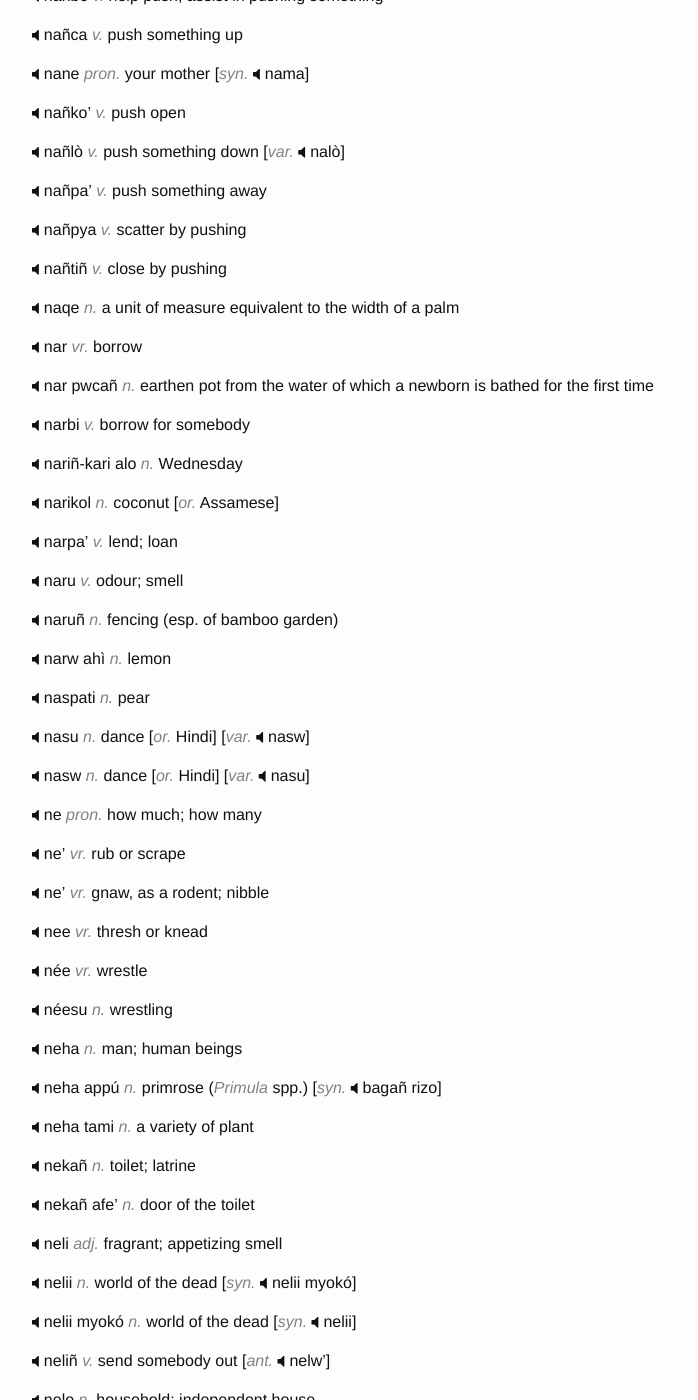
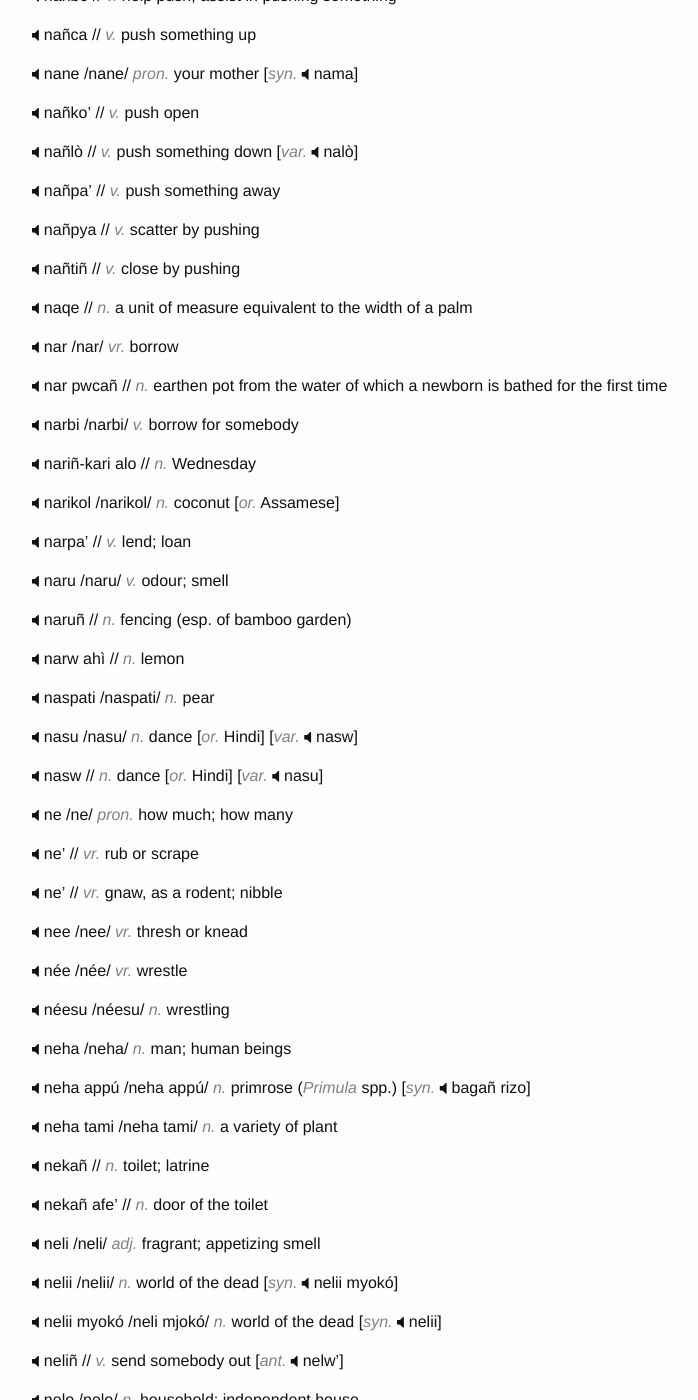
Before and after one commit to hacksparrow/language.apatani.org, a Jekyll site: the page built from dictionary/n.md, in a window 1280 px wide and 1400 px high, scrolled down 766 px. Shown: the whole window, without its empty margins (238-936 px from the left). Built offline with Jekyll 4.4.1, drawn with Linux system fonts in a browser that asks for light colours; nearby versions of some CDN libraries; comment, search, counter and statistics services are not loaded; some of the changed text lies outside the part shown.

Commit message:
Update n.md

```diff
--- a/dictionary/n.md
+++ b/dictionary/n.md
@@ -6,362 +6,362 @@ devanagari: न
 ipa: n
 ---
 
-__na'bu-goñbu__	_adj._	pouting; swollen (esp. around the mouth)
+__na'bu-goñbu__	// _adj._	pouting; swollen (esp. around the mouth)
 
 
-__naa__	_vr._	collect; gather; muster
+__naa__	/naa/ _vr._	collect; gather; muster
 
 
-__nago__ _n._	ritual hut in the middle of a village
+__nago__ /nago/ _n._	ritual hut in the middle of a village
 
 
-__nakó__	_n._	portion of village (esp. the lower one)	[_ant._	nami]
+__nakó__	/nakó/ _n._	portion of village (esp. the lower one)	[_ant._	nami]
 
 
-__nakú__	_n._	uncle, esp. maternal (term of address)	[_syn._	aku]
+__nakú__	/nakú/ _n._	uncle, esp. maternal (term of address)	[_syn._	aku]
 
 
-__nala__	_n._	drain	[_or._	Assamese]	[_syn._	nala paka']
+__nala__	/nala/ _n._	drain	[_or._	Assamese]	[_syn._	nala paka']
 
 
-__nala paka'__	_n._	drain	[_syn._	nala]
+__nala paka'__	// _n._	drain	[_syn._	nala]
 
 
-__nalò__	_v._	push down	[_var._	nañlò]
+__nalò__	/nalo/ _v._	push down	[_var._	nañlò]
 
 
-__nama__	_pron._	your mother	[_syn._	nane]
+__nama__	/nama/ _pron._	your mother	[_syn._	nane]
 
 
-__nami__	_n._	portion of village, esp. the upper one	[_ant._	nako]
+__nami__	/nami/ _n._	portion of village, esp. the upper one	[_ant._	nako]
 
 
-__nañ__	_vr._	push; press
+__nañ__	// _vr._	push; press
 
 
-__nañbo__	_v._	push something across
+__nañbo__	// _v._	push something across
 
 
-__nañbò__	_v._	help push; assist in pushing something
+__nañbò__	// _v._	help push; assist in pushing something
 
 
-__nañca__	_v._	push something up
+__nañca__	// _v._	push something up
 
 
-__nane__	_pron._	your mother	[_syn._	nama]
+__nane__	/nane/ _pron._	your mother	[_syn._	nama]
 
 
-__nañko'__	_v._	push open
+__nañko'__	// _v._	push open
 
 
-__nañlò__	_v._	push something down	[_var._	nalò]
+__nañlò__	// _v._	push something down	[_var._	nalò]
 
 
-__nañpa'__	_v._	push something away
+__nañpa'__	// _v._	push something away
 
 
-__nañpya__	_v._	scatter by pushing
+__nañpya__	// _v._	scatter by pushing
 
 
-__nañtiñ__	_v._	close by pushing
+__nañtiñ__	// _v._	close by pushing
 
 
-__naqe__	_n._	a unit of measure equivalent to the width of a palm
+__naqe__	// _n._	a unit of measure equivalent to the width of a palm
 
 
-__nar__	_vr._	borrow
+__nar__	/nar/ _vr._	borrow
 
 
-__nar pwcañ__	_n._	earthen pot from the water of which a newborn is bathed for the first time
+__nar pwcañ__	// _n._	earthen pot from the water of which a newborn is bathed for the first time
 
 
-__narbi__	_v._	borrow for somebody
+__narbi__	/narbi/ _v._	borrow for somebody
 
 
-__nariñ-kari alo__	_n._	Wednesday
+__nariñ-kari alo__	// _n._	Wednesday
 
 
-__narikol__	_n._	coconut	[_or._	Assamese]
+__narikol__	/narikol/ _n._	coconut	[_or._	Assamese]
 
 
-__narpa'__	_v._	lend; loan
+__narpa'__	// _v._	lend; loan
 
 
-__naru__	_v._	odour; smell
+__naru__	/naru/ _v._	odour; smell
 
 
-__naruñ__	_n._	fencing (esp. of bamboo garden)
+__naruñ__	// _n._	fencing (esp. of bamboo garden)
 
 
-__narw ahì__	_n._	lemon
+__narw ahì__	// _n._	lemon
 
 
-__naspati__	_n._	pear
+__naspati__	/naspati/ _n._	pear
 
 
-__nasu__	_n._	dance	[_or._	Hindi]	[_var._	nasw]
+__nasu__	/nasu/ _n._	dance	[_or._	Hindi]	[_var._	nasw]
 
 
-__nasw__	_n._	dance	[_or._	Hindi]	[_var._	nasu]
+__nasw__	// _n._	dance	[_or._	Hindi]	[_var._	nasu]
 
 
-__ne__	_pron._	how much; how many
+__ne__	/ne/ _pron._	how much; how many
 
 
-__ne'__	_vr._	rub or scrape
+__ne'__	// _vr._	rub or scrape
 
 
-__ne'__	_vr._	gnaw, as a rodent; nibble
+__ne'__	// _vr._	gnaw, as a rodent; nibble
 
 
-__nee__	_vr._	thresh or knead
+__nee__	/nee/ _vr._	thresh or knead
 
 
-__née__	_vr._	wrestle
+__née__	/née/ _vr._	wrestle
 
 
-__néesu__	_n._	wrestling
+__néesu__	/néesu/ _n._	wrestling
 
 
-__neha__	_n._	man; human beings
+__neha__	/neha/ _n._	man; human beings
 
 
-__neha appú__	_n._	primrose (_Primula_ spp.)	[_syn._	bagañ rizo]
+__neha appú__	/neha appú/ _n._	primrose (_Primula_ spp.)	[_syn._	bagañ rizo]
 
 
-__neha tami__	_n._	a variety of plant
+__neha tami__	/neha tami/ _n._	a variety of plant
 
 
-__nekañ__	_n._	toilet; latrine
+__nekañ__	// _n._	toilet; latrine
 
 
-__nekañ afe'__	_n._	door of the toilet
+__nekañ afe'__	// _n._	door of the toilet
 
 
-__neli__	_adj._	fragrant; appetizing smell
+__neli__	/neli/ _adj._	fragrant; appetizing smell
 
 
-__nelii__	_n._	world of the dead	[_syn._	nelii myokó]
+__nelii__	/nelii/ _n._	world of the dead	[_syn._	nelii myokó]
 
 
-__nelii myokó__	_n._	world of the dead	[_syn._	nelii]
+__nelii myokó__	/neli mjokó/ _n._	world of the dead	[_syn._	nelii]
 
 
-__neliñ__	_v._	send somebody out	[_ant._	nelw']
+__neliñ__	// _v._	send somebody out	[_ant._	nelw']
 
 
-__nelo__	_n._	household; independent house
+__nelo__	/nelo/ _n._	household; independent house
 
 
-__nelw'__	_v._	send somebody in	[_ant._	neliñ]
+__nelw'__	// _v._	send somebody in	[_ant._	neliñ]
 
 
-__neñ__	_vr._	send someone somewhere
+__neñ__	// _vr._	send someone somewhere
 
 
-__neñ__	_vr._	sniff; smell
+__neñ__	// _vr._	sniff; smell
 
 
-__neñ__	_vr._	push, using the body; nudge
+__neñ__	// _vr._	push, using the body; nudge
 
 
-__neñbu__	_n._	home
+__neñbu__	// _n._	home
 
 
-__neñbu__	_n._	a house away from the main street	[_var._	niñbu]	[_ant._	neñto]
+__neñbu__	// _n._	a house away from the main street	[_var._	niñbu]	[_ant._	neñto]
 
 
-__neñcañ__	_n._	plot of land for home
+__neñcañ__	// _n._	plot of land for home
 
 
-__neñdiñ__	_n._	upper section of the village	[_ant._	neñkó]
+__neñdiñ__	// _n._	upper section of the village	[_ant._	neñkó]
 
 
-__neñdú__	_n._	sesame (_Sesamum indicum_)	[_var._ 	niñdú]
+__neñdú__	// _n._	sesame (_Sesamum indicum_)	[_var._ 	niñdú]
 
 
-__nene__	_n._	bruise; contusion; black and blue mark
+__nene__	/nene/ _n._	bruise; contusion; black and blue mark
 
 
-__neñke'__	_n._	thirteenth lunar month of the year; December-January
+__neñke'__	// _n._	thirteenth lunar month of the year; December-January
 
 
-__neñko__	_n._	lower section of the village	[_ant._	neñdiñ]
+__neñko__	// _n._	lower section of the village	[_ant._	neñdiñ]
 
 
-__neñpa'__	_v._	send somebody away
+__neñpa'__	// _v._	send somebody away
 
 
-__neñpuñ__	_n._	space outside the house on the left side
+__neñpuñ__	// _n._	space outside the house on the left side
 
 
-__neñpyo__	_adj._	good smell	[_ant._	neñru]
+__neñpyo__	// _adj._	good smell	[_ant._	neñru]
 
 
-__neñru__	_adj._	foul smelling	[_ant._	neñpyo]
+__neñru__	// _adj._	foul smelling	[_ant._	neñpyo]
 
 
 
-__neñsu__	_v._	jostle; scramble
+__neñsu__	// _v._	jostle; scramble
 
 
-__neñtó__	_n._	a house on the main street	[_var._	niñtó]	[_ant._	neñbu, niñbu]
+__neñtó__	// _n._	a house on the main street	[_var._	niñtó]	[_ant._	neñbu, niñbu]
 
 
-__neñxa__	_adj._	stale
+__neñxa__	// _adj._	stale
 
 
-__nesú__	_n._	granary
+__nesú__	/nesú/ _n._	granary
 
 
-__ni'__	_vr._	prune
+__ni'__	// _vr._	prune
 
 
-__ni__	_vr._	trap (esp. birds with glue)
+__ni__	/ni/ _vr._	trap (esp. birds with glue)
 
 
-__nikuñ dapo__	_n._	customary law
+__nikuñ dapo__	// _n._	customary law
 
 
-__niti__	_adj._	new
+__niti__	/niti/ _adj._	new
 
 
-__nitiñ__	_n._	proverb	[_syn._	nitiñ-hormiñ]
+__nitiñ__	// _n._	proverb	[_syn._	nitiñ-hormiñ]
 
 
-__nitiñ-hormiñ__	_n._	proverb	[_syn._	nitiñ]
+__nitiñ-hormiñ__	// _n._	proverb	[_syn._	nitiñ]
 
 
-__no__	_pron._	you; second person singular pronoun
+__no__	/no/ _pron._	you; second person singular pronoun
 
 
-__no ho__	_pron._	where
+__no ho__	/no ho/ _pron._	where
 
 
-__no hokw__	_pron._	from where
+__no hokw__	// _pron._	from where
 
 
-__no hopa__	_pron._	for where
+__no hopa__	/no hopa/ _pron._	for where
 
 
-__noñ__	_vr._	call (esp. an animal)
+__noñ__	// _vr._	call (esp. an animal)
 
 
-__nu__	_adj._	dark red colour
+__nu__	/nu/ _adj._	dark red colour
 
 
-__nu__	_vr._	collect; accumulate; assemble; stockpile
+__nu__	/nu/ _vr._	collect; accumulate; assemble; stockpile
 
 
-__nufañ__	_n._	plain area; level ground
+__nufañ__	// _n._	plain area; level ground
 
 
-__nunu__	_pron._	second person plural pronoun
+__nunu__	/nunu/ _pron._	second person plural pronoun
 
 
-__nunuka__	_pron._	your (plural)
+__nunuka__	/nunuka/ _pron._	your (plural)
 
 
-__nunuko__	_pron._	at your (place); second person plural pronoun, possessive case
+__nunuko__	/nunuko/ _pron._	at your (place); second person plural pronoun, possessive case
 
 
-__nunukw'__	_pron._	yours; second person plural pronoun, genitive case
+__nunukw'__	// _pron._	yours; second person plural pronoun, genitive case
 
 
-__nunumi__	_pron._	you (plural); second person plural pronoun, accusative case
+__nunumi__	/nunumi/ _pron._	you (plural); second person plural pronoun, accusative case
 
 
-__nunupa__	_pron._	for you (plural); second person plural pronoun, purpostive case
+__nunupa__	/nunupa/ _pron._	for you (plural); second person plural pronoun, purpostive case
 
 
-__nuu__	_vr._	knead something (as dough) or as in washing cloth
+__nuu__	/nuu/ _vr._	knead something (as dough) or as in washing cloth
 
 
-__nw__	_pron._	what
+__nw__	// _pron._	what
 
 
-__nw da__	_pron._	when (future tense)
+__nw da__	// _pron._	when (future tense)
 
 
-__nw do__	_pron._ 	when (past tense)
+__nw do__	// _pron._ 	when (past tense)
 
 
-__nw'__	_vr._	prick; stab
+__nw'__	// _vr._	prick; stab
 
 
-__nw'pu__	_v._	swallow without chewing; gozzle down; gobble down
+__nw'pu__	// _v._	swallow without chewing; gozzle down; gobble down
 
 
-__nw'rw'__	_v._	run into somebody
+__nw'rw'__	// _v._	run into somebody
 
 
-__nw'te'__	_v._	doze; nap; catnap
+__nw'te'__	// _v._	doze; nap; catnap
 
 
-__nw'yu'__	_v._	prick; pierce
+__nw'yu'__	// _v._	prick; pierce
 
 
-__nwbyu__	_n._	textile
+__nwbyu__	// _n._	textile
 
 
-__nwji__	_n._	a variety of tree; ghost tree (_Sterculia urens_)
+__nwji__	// _n._	a variety of tree; ghost tree (_Sterculia urens_)
 
 
-__nwji__	_n._	indigo (colour)
+__nwji__	// _n._	indigo (colour)
 
 
-__nwji yanw__	_n._	leaves of ghost tree
+__nwji yanw__	// _n._	leaves of ghost tree
 
 
-__nwka__	_pron._	your; second person singular genitive pronoun
+__nwka__	// _pron._	your; second person singular genitive pronoun
 
 
-__nwmañ__	_n._	leaves and twigs; underbrush
+__nwmañ__	// _n._	leaves and twigs; underbrush
 
 
-__nwmi__	_pron._	you (accusative); second person singular accusative pronoun
+__nwmi__	// _pron._	you (accusative); second person singular accusative pronoun
 
 
-__nwmiñ__	_n._	placenta
+__nwmiñ__	// _n._	placenta
 
 
-__nwmopa__	_pron._	why	[_var._ 	nwmpa]	[_syn._	nwtepa]
+__nwmopa__	// _pron._	why	[_var._ 	nwmpa]	[_syn._	nwtepa]
 
 
-__nwmpa__	_pron._	why	[_var._ 	nwmopa]	[_syn._	nwtepa]
+__nwmpa__	// _pron._	why	[_var._ 	nwmopa]	[_syn._	nwtepa]
 
 
-__nwpa__	_pron._	for you; second person singular dative pronoun
+__nwpa__	// _pron._	for you; second person singular dative pronoun
 
 
-__nwpu apiñ__	_n._	feast on the occasion of the birth of a newborn baby
+__nwpu apiñ__	// _n._	feast on the occasion of the birth of a newborn baby
 
 
-__nwre pufe__	_n._	gunny bag
+__nwre pufe__	// _n._	gunny bag
 
 
-__nwri pwsa__	_n._	a variety of pine; Himalayan hemlock (_Tsuga dumosa_)	[_syn._	lwri pwsa]
+__nwri pwsa__	// _n._	a variety of pine; Himalayan hemlock (_Tsuga dumosa_)	[_syn._	lwri pwsa]
 
 
-__nwrw'__	_adj._	adequate
+__nwrw'__	// _adj._	adequate
 
 
-__nwsiñ-nwmañ__	_n._	flora; plants
+__nwsiñ-nwmañ__	// _n._	flora; plants
 
 
-__nwtañpà__	_pron._	how
+__nwtañpà__	// _pron._	how
 
 
-__nwtepa__	_pron._	why	[_var._ 	nwmopa]	[_syn._	nwmpa]
+__nwtepa__	// _pron._	why	[_var._ 	nwmopa]	[_syn._	nwmpa]
 
 
-__nwtw apa__	_int._	enough; that’s enough; interjecton to express satisfacton
+__nwtw apa__	// _int._	enough; that’s enough; interjecton to express satisfacton
 
 
-__nww__	_vr._	instigate; provoke
+__nww__	// _vr._	instigate; provoke
 
 
-__nwyi__	_n._	an element of loin loom
+__nwyi__	// _n._	an element of loin loom
 
 
-__nwzi__	_pron._	you two; second person dual pronoun
+__nwzi__	// _pron._	you two; second person dual pronoun
```
